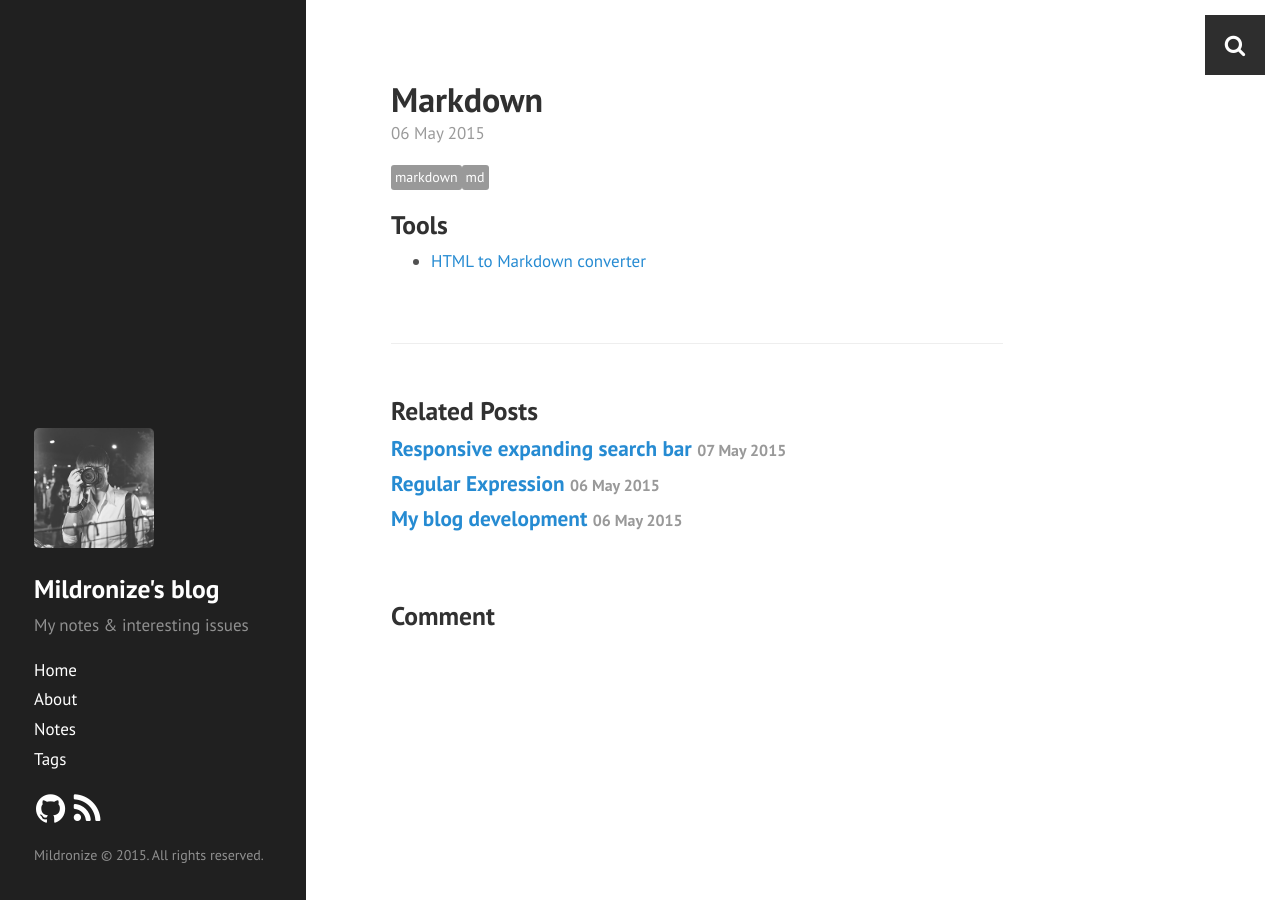
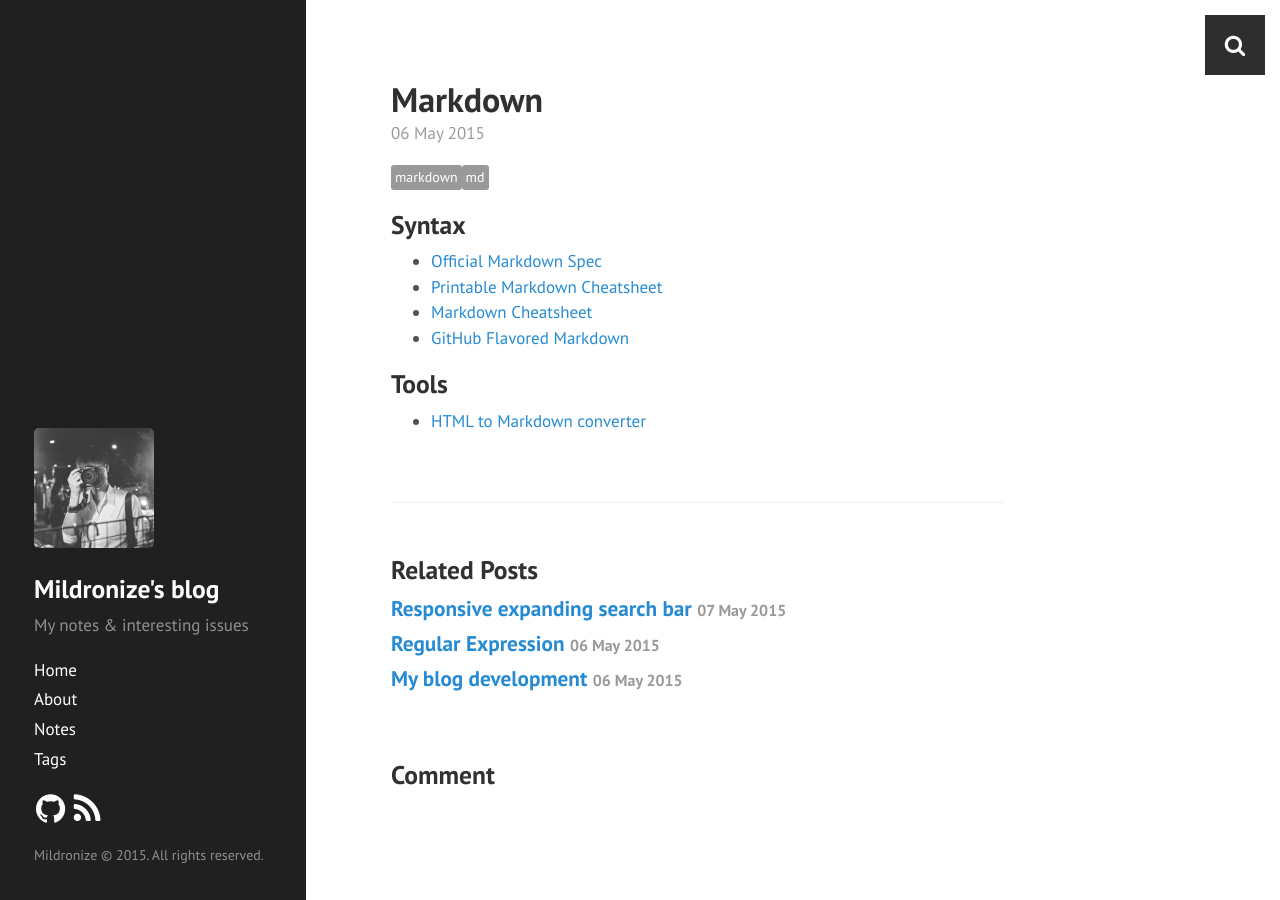
Before and after one commit to mildronize/blog-jekyll, a Jekyll site: the page built from _posts/2015-05-06-markdown.md, in a window 1280 px wide. Built offline with Jekyll 4.4.1, drawn with Linux system fonts in a browser that asks for light colours; Markdown is read by kramdown in place of the engine named in the settings; comment, search, counter and statistics services are not loaded.

Commit message:
edit markdown

```diff
--- a/_posts/2015-05-06-markdown.md
+++ b/_posts/2015-05-06-markdown.md
@@ -7,5 +7,11 @@ category: notes
 permalink: notes/markdown
 ---
 
+## Syntax
+- [Official Markdown Spec](http://daringfireball.net/projects/markdown/)
+- [Printable Markdown Cheatsheet](http://packetlife.net/media/library/16/Markdown.pdf)
+- [Markdown Cheatsheet](https://github.com/adam-p/markdown-here/wiki/Markdown-Cheatsheet)
+- [GitHub Flavored Markdown](https://help.github.com/articles/github-flavored-markdown)
+
 ## Tools
 - [HTML to Markdown converter](http://heckyesmarkdown.com/)
```
